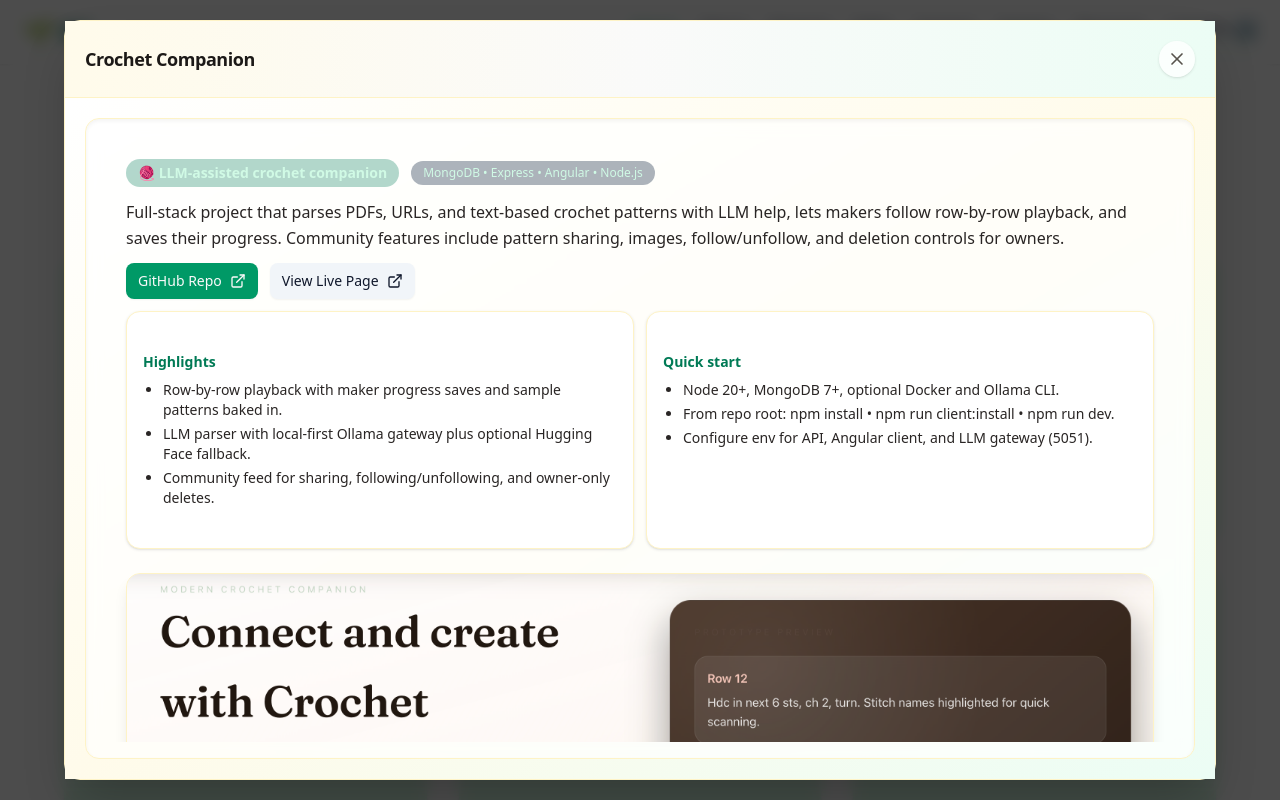
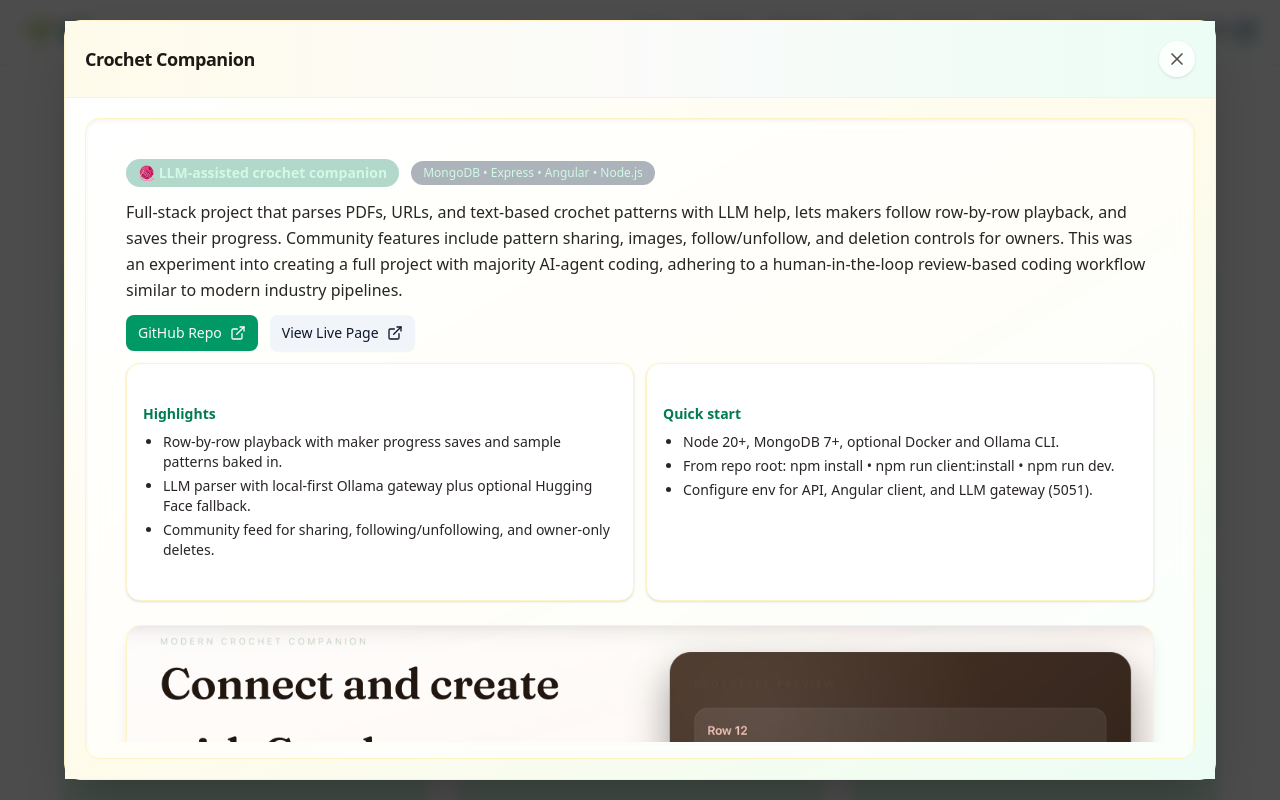
Before and after one commit to gavinvc/sustainable-personal-site, a Next.js app: page / in a window 1280 px wide. Both pictures are taken after a click on the element 245 px from the left and 1601 px from the top of the page. Shown: the part 1201-2001 px from the top of the page. Built offline with nearby package versions, Linux system fonts and the light colour scheme.

Commit message:
more companion text

```diff
--- a/src/app/page.tsx
+++ b/src/app/page.tsx
@@ -557,7 +557,7 @@ export default function Home() {
               </span>
             </div>
             <p className="text-stone-800 leading-relaxed">
-              Full-stack project that parses PDFs, URLs, and text-based crochet patterns with LLM help, lets makers follow row-by-row playback, and saves their progress. Community features include pattern sharing, images, follow/unfollow, and deletion controls for owners.
+              Full-stack project that parses PDFs, URLs, and text-based crochet patterns with LLM help, lets makers follow row-by-row playback, and saves their progress. Community features include pattern sharing, images, follow/unfollow, and deletion controls for owners. This was an experiment into creating a full project with majority AI-agent coding, adhering to a human-in-the-loop review-based coding workflow similar to modern industry pipelines.
             </p>
             <div className="flex flex-wrap gap-3">
               <Button asChild className="bg-emerald-600 hover:bg-emerald-700">
```
